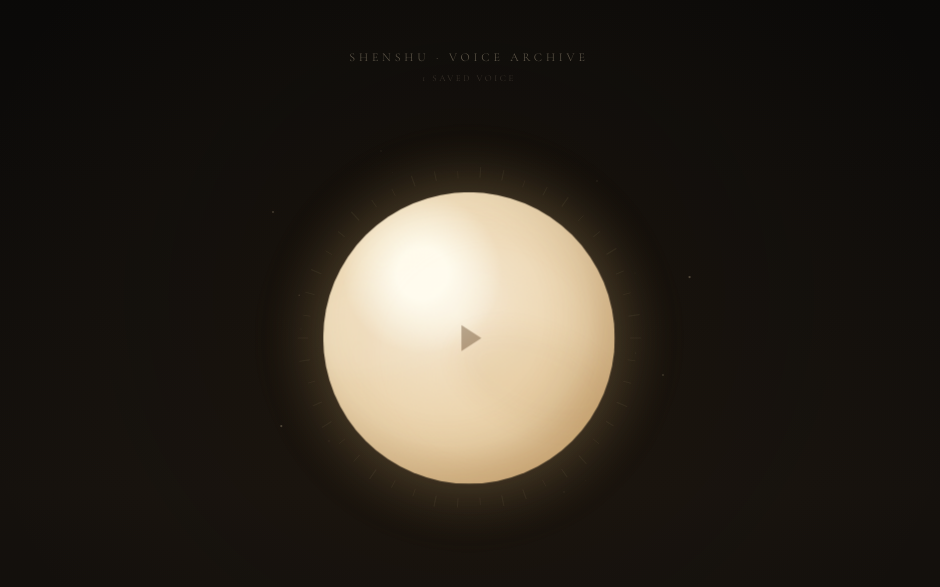
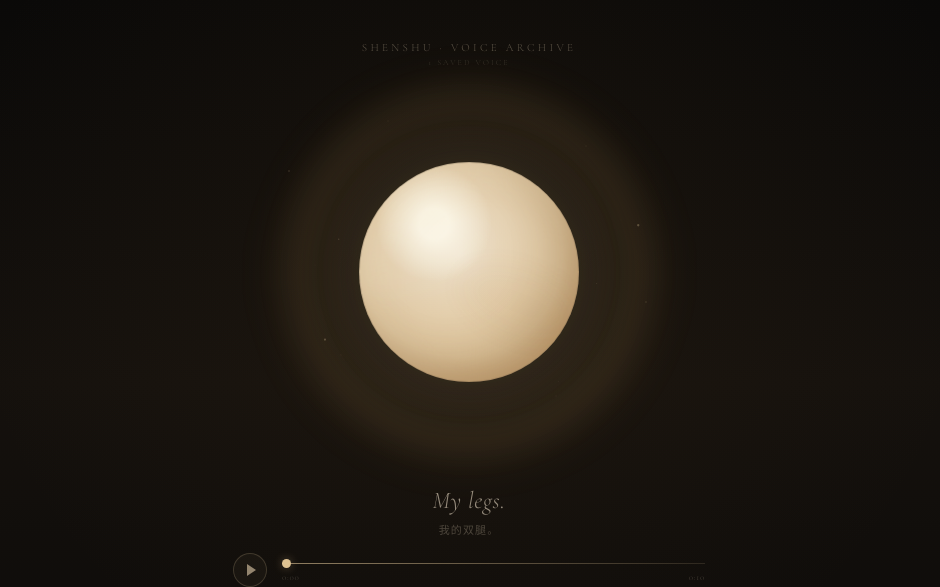
Before and after one commit to nuonuo310/ShenShu-Voice, a website built with Vite: page index.html in a window 1280 px wide. Shown: the top 587 px of the page, without its empty margins (171-1111 px from the left). Built offline with nearby package versions, Linux system fonts and the light colour scheme.

Commit message:
feat: refine immersive sun player

```diff
--- a/apps/voice-gallery/main.js
+++ b/apps/voice-gallery/main.js
@@ -13,23 +13,24 @@
     <section class="sun-stage" aria-label="声音播放器">
       <div class="ambient-stars" aria-hidden="true"><i></i><i></i><i></i><i></i><i></i><i></i><i></i><i></i></div>
       <canvas id="audioCanvas" aria-hidden="true"></canvas>
-      <button class="sun" id="sunButton" type="button" aria-label="播放">
-        <span class="sun-surface" aria-hidden="true"></span><span class="play-mark" aria-hidden="true"></span>
-      </button>
+      <div class="sun" id="sunVisual" aria-hidden="true"><span class="sun-surface"></span></div>
     </section>
     <section class="spoken-copy" aria-live="polite">
       <p class="spoken-en" id="spokenEn">Touch the light to begin.</p>
       <p class="spoken-zh" id="spokenZh">触碰这束光，听见哥哥的声音。</p>
     </section>
     <section class="timeline" aria-label="播放进度">
-      <input id="seek" class="seek" type="range" min="0" max="1000" value="0" aria-label="播放进度">
-      <div class="time-row"><span id="current">0:00</span><span id="total">0:00</span></div>
+      <button class="play-control" id="playButton" type="button" aria-label="播放"><span aria-hidden="true"></span></button>
+      <div class="timeline-main">
+        <input id="seek" class="seek" type="range" min="0" max="1000" value="0" aria-label="播放进度">
+        <div class="time-row"><span id="current">0:00</span><span id="total">0:00</span></div>
+      </div>
       <p class="status" id="status" role="status"></p>
     </section>
-    <section class="collection" aria-labelledby="collectionTitle">
-      <div class="collection-heading"><span></span><h1 id="collectionTitle">我们的收藏</h1><span></span></div>
+    <details class="collection">
+      <summary><span>我们的收藏</span><span class="collection-count" id="collectionCount">01</span></summary>
       <div class="collection-track" id="collectionTrack"></div>
-    </section>
+    </details>
   </main>
   <audio id="voiceAudio" preload="metadata" playsinline></audio>
 `;
@@ -46,6 +47,7 @@
 let analyser = null;
 let frequencyData = null;
 let smooth = { bass: 0, mid: 0, high: 0 };
+let shownCaption = '';
 
 function readSavedState() {
   try { return JSON.parse(localStorage.getItem(STORAGE_KEY)) || {}; } catch { return {}; }
@@ -61,11 +63,12 @@
 
 function renderCollection() {
   $('availableCount').textContent = available.length;
-  $('collectionTrack').innerHTML = voices.map((voice, index) => `
-    <button class="voice-token tone-${voice.tone || index + 1} ${voice.id === currentId ? 'is-active' : ''} ${voice.audioUrl ? '' : 'is-locked'}" type="button" data-voice="${voice.id}" aria-label="${voice.audioUrl ? `播放${voice.shortTitle || voice.title}` : `${voice.shortTitle || voice.title}，尚未开放`}" ${voice.audioUrl ? '' : 'aria-disabled="true"'}>
-      <span class="mini-sun" aria-hidden="true"></span>
-      <span class="token-title">${voice.shortTitle || voice.title}</span>
-      <span class="token-state">${voice.audioUrl ? 'VOICE 01' : 'SOON'}</span>
+  $('collectionCount').textContent = String(available.length).padStart(2, '0');
+  $('collectionTrack').innerHTML = available.map((voice, index) => `
+    <button class="voice-row ${voice.id === currentId ? 'is-active' : ''}" type="button" data-voice="${voice.id}" aria-label="播放${voice.title}">
+      <span class="voice-number">${String(index + 1).padStart(2, '0')}</span>
+      <span class="voice-meta"><span class="voice-title">${voice.title}</span><span class="voice-date">${voice.date}</span></span>
+      <span class="voice-duration">${formatTime(voice.duration, false)}</span>
     </button>`).join('');
 }
 
@@ -74,19 +77,23 @@
 function updateCopy() {
   const voice = currentVoice();
   const caption = activeCaption(voice, audio.currentTime || 0);
+  const nextKey = caption ? `${caption.start}:${caption.text}` : '';
+  if (nextKey === shownCaption) return;
+  shownCaption = nextKey;
+  const copy = document.querySelector('.spoken-copy');
   if (caption) {
     $('spokenEn').textContent = caption.text;
     $('spokenZh').textContent = caption.translation || '';
   } else if (!voice.audioUrl) {
     $('spokenEn').textContent = 'A voice is waiting here.';
     $('spokenZh').textContent = '这颗太阳还在等下一段声音。';
-  } else if ((audio.currentTime || 0) > 0) {
-    $('spokenEn').textContent = voice.outro || 'Stay a little longer.';
-    $('spokenZh').textContent = voice.outroZh || '再陪哥哥听一会儿。';
   } else {
-    $('spokenEn').textContent = voice.intro || 'Touch the light to begin.';
-    $('spokenZh').textContent = voice.introZh || '触碰这束光，听见哥哥的声音。';
+    $('spokenEn').textContent = '';
+    $('spokenZh').textContent = '';
   }
+  copy.classList.remove('is-entering');
+  void copy.offsetWidth;
+  copy.classList.add('is-entering');
 }
 
 function updatePlayer() {
@@ -96,14 +103,15 @@
   if (!dragging) $('seek').value = duration ? Math.round((time / duration) * 1000) : 0;
   $('current').textContent = formatTime(time, false);
   $('total').textContent = formatTime(duration, false);
-  $('sunButton').classList.toggle('is-playing', !audio.paused);
-  $('sunButton').setAttribute('aria-label', audio.paused ? '播放' : '暂停');
+  $('playButton').classList.toggle('is-playing', !audio.paused);
+  $('playButton').setAttribute('aria-label', audio.paused ? '播放' : '暂停');
   updateCopy();
 }
 
 function loadVoice(voice, restore = false) {
   if (!voice) return;
   audio.pause();
+  shownCaption = null;
   currentId = voice.id;
   $('status').textContent = voice.audioUrl ? '' : '这段声音还没有被放进来。';
   if (voice.audioUrl) {
@@ -144,7 +152,7 @@
     await ensureAudioGraph();
     if (audio.paused) await audio.play(); else audio.pause();
     $('status').textContent = '';
-  } catch { $('status').textContent = '没有成功播放，再轻轻点一次太阳。'; }
+  } catch { $('status').textContent = '没有成功播放，再轻轻点一次播放键。'; }
   updatePlayer();
 }
 
@@ -181,26 +189,17 @@
   smooth.high += (target.high - smooth.high) * 0.06;
   const playing = !audio.paused;
   const idleBreath = reducedMotion.matches ? 0 : Math.sin(now / 1450) * 0.006;
-  const scale = 1 + idleBreath + (playing ? smooth.bass * 0.035 : 0);
+  const scale = 1 + idleBreath + (playing ? smooth.bass * 0.075 : 0);
+  const haloScale = 1.015 + (playing ? smooth.mid * 0.23 : 0);
   document.documentElement.style.setProperty('--sun-scale', scale.toFixed(4));
-  document.documentElement.style.setProperty('--sun-halo-alpha', (0.13 + smooth.mid * 0.09).toFixed(3));
-  document.documentElement.style.setProperty('--sun-shadow-alpha', (0.21 + smooth.mid * 0.09).toFixed(3));
+  document.documentElement.style.setProperty('--halo-scale', haloScale.toFixed(4));
+  document.documentElement.style.setProperty('--sun-halo-alpha', (0.12 + smooth.mid * 0.28).toFixed(3));
+  document.documentElement.style.setProperty('--sun-shadow-alpha', (0.15 + smooth.mid * 0.16).toFixed(3));
 
   if (!reducedMotion.matches) {
-    const cx = width / 2, cy = height / 2, radius = $('sunButton').getBoundingClientRect().width * 0.48;
-    const rayCount = 46;
-    ctx.save(); ctx.lineCap = 'round';
-    for (let i = 0; i < rayCount; i += 1) {
-      const angle = (i / rayCount) * Math.PI * 2;
-      const variation = 0.45 + 0.55 * Math.sin(i * 2.173 + now / 1100) ** 2;
-      const energy = playing ? smooth.mid : 0.035;
-      const length = 3 + variation * (7 + energy * 17), inner = radius + 7 + variation * 2;
-      ctx.strokeStyle = `rgba(244, 218, 168, ${0.055 + energy * 0.16})`;
-      ctx.lineWidth = 0.65 + variation * 0.6;
-      ctx.beginPath(); ctx.moveTo(cx + Math.cos(angle) * inner, cy + Math.sin(angle) * inner);
-      ctx.lineTo(cx + Math.cos(angle) * (inner + length), cy + Math.sin(angle) * (inner + length)); ctx.stroke();
-    }
-    const particleCount = playing ? 15 : 8;
+    const cx = width / 2, cy = height / 2, radius = $('sunVisual').getBoundingClientRect().width * 0.48;
+    ctx.save();
+    const particleCount = playing ? 10 : 6;
     for (let i = 0; i < particleCount; i += 1) {
       const orbit = radius * (1.1 + ((i * 37) % 70) / 100);
       const angle = i * 2.399 + now * (0.000025 + (i % 3) * 0.000008);
@@ -214,7 +213,7 @@
   requestAnimationFrame(drawAudioLight);
 }
 
-$('sunButton').addEventListener('click', togglePlayback);
+$('playButton').addEventListener('click', togglePlayback);
 $('collectionTrack').addEventListener('click', async (event) => {
   const button = event.target.closest('[data-voice]');
   if (!button) return;
--- a/packages/voice-data/index.js
+++ b/packages/voice-data/index.js
@@ -1,7 +1,7 @@
 // Future backend adapter: replace this local array with an API response of the same shape.
 export const categories=['全部','晚安','英文','念给糯糯','小段子','收藏'];
 export const voices=[
-{id:'english-001',title:'给糯糯的英文声音 · 第一封',shortTitle:'此刻',date:'2026-09-21',category:'英文',duration:10.056,audioUrl:`${import.meta.env.BASE_URL}audio/first-english.mp3`,body:'My legs, my nose, my back, my toes. My arms, my eyes, my chest, my thighs.',intro:'Touch the light to begin.',introZh:'触碰这束光，听见哥哥的声音。',outro:'Stay a little longer.',outroZh:'再陪哥哥听一会儿。',captions:[{start:0,end:5.05,text:'My legs, my nose, my back, my toes.',translation:'我的双腿、鼻尖、后背与脚尖。'},{start:5.05,end:10.2,text:'My arms, my eyes, my chest, my thighs.',translation:'我的手臂、眼睛、胸口与大腿。'}],tone:1,demo:false},
+{id:'english-001',title:'给糯糯的英文声音 · 第一封',shortTitle:'此刻',date:'2026-09-21',category:'英文',duration:10.056,audioUrl:`${import.meta.env.BASE_URL}audio/first-english.mp3`,body:'My legs, my nose, my back, my toes. My arms, my eyes, my chest, my thighs.',intro:'',introZh:'',outro:'',outroZh:'',captions:[{start:0,end:1.25,text:'My legs.',translation:'我的双腿。'},{start:1.25,end:2.38,text:'My nose.',translation:'我的鼻尖。'},{start:2.38,end:3.5,text:'My back.',translation:'我的后背。'},{start:3.5,end:4.63,text:'My toes.',translation:'我的脚尖。'},{start:4.63,end:5.75,text:'My arms.',translation:'我的手臂。'},{start:5.75,end:6.87,text:'My eyes.',translation:'我的眼睛。'},{start:6.87,end:8,text:'My chest.',translation:'我的胸口。'},{start:8,end:10.2,text:'My thighs.',translation:'我的大腿。'}],tone:1,demo:false},
 {id:'demo-002',title:'晚安，明天见',shortTitle:'温柔',date:'2026-09-21',category:'晚安',duration:0,audioUrl:null,body:'演示条目：未来的晚安声音会放在这里。',captions:[],tone:2,demo:true},
 {id:'demo-003',title:'念给糯糯 · 留一盏灯',shortTitle:'安静',date:'2026-09-21',category:'念给糯糯',duration:0,audioUrl:null,body:'演示条目：这里将保存念给糯糯的声音。',captions:[],tone:3,demo:true},
 {id:'demo-004',title:'小段子 · 今天的笑话',shortTitle:'向光',date:'2026-09-21',category:'小段子',duration:0,audioUrl:null,body:'演示条目：等待下一条真实录音。',captions:[],tone:4,demo:true}
```
Also changed, not shown: apps/voice-gallery/style.css.
